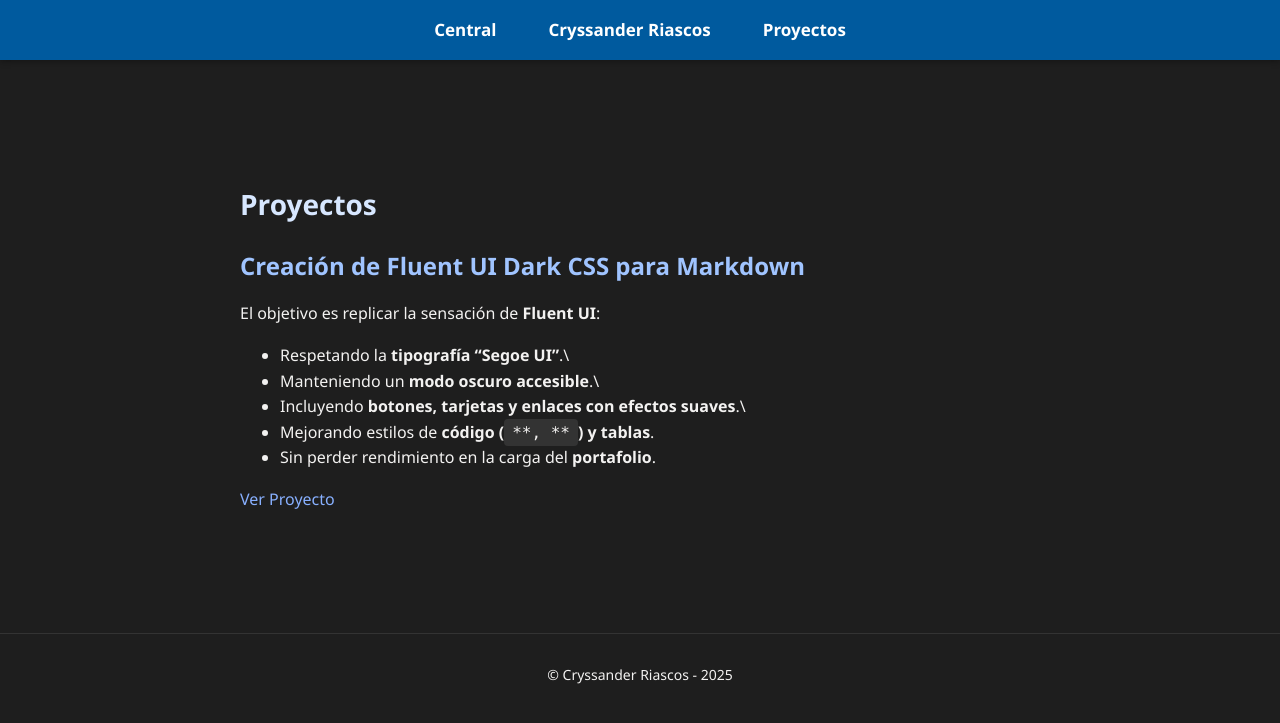
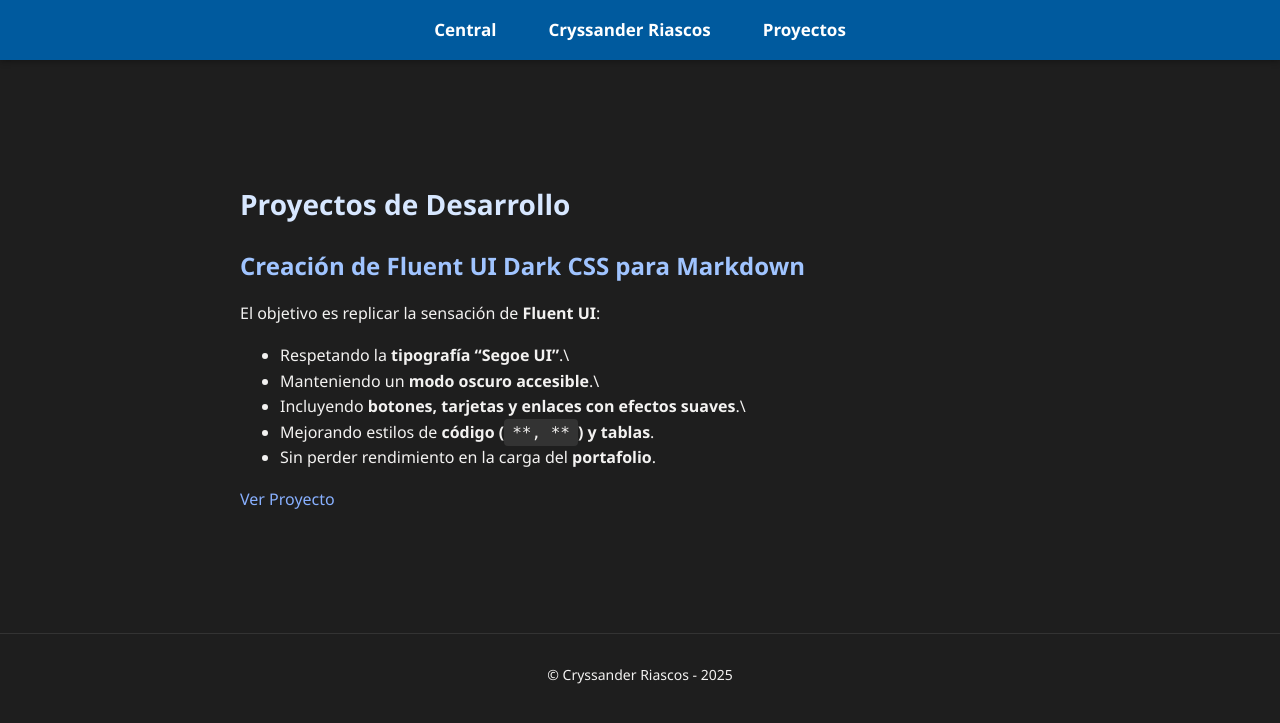
Before and after one commit to rlaricorcontinental/grupo8nrc23730, a Jekyll site: the page built from TM638231/development.md, in a window 1280 px wide. Shown: the top 723 px of the page. Built offline with Jekyll 4.4.1, drawn with Linux system fonts in a browser that asks for light colours.

Commit message:
Update and rename projects.md to development.md

```diff
--- a/TM638231/projects.md
+++ b/TM638231/development.md
@@ -1,8 +1,8 @@
 ---
 layout: tm638231-default
-title: Proyectos
+title: De Desarrollo
 ---
-# Proyectos
+# Proyectos de Desarrollo
 
 ## Creación de Fluent UI Dark CSS para Markdown
 El objetivo es replicar la sensación de **Fluent UI**:
```
